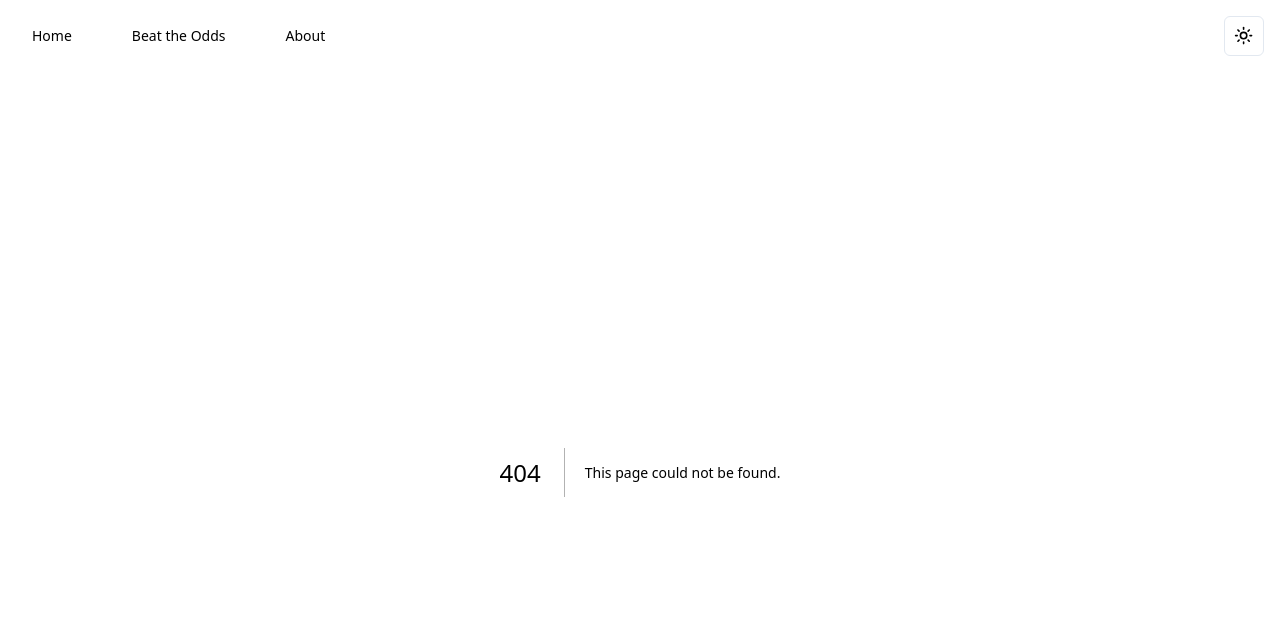
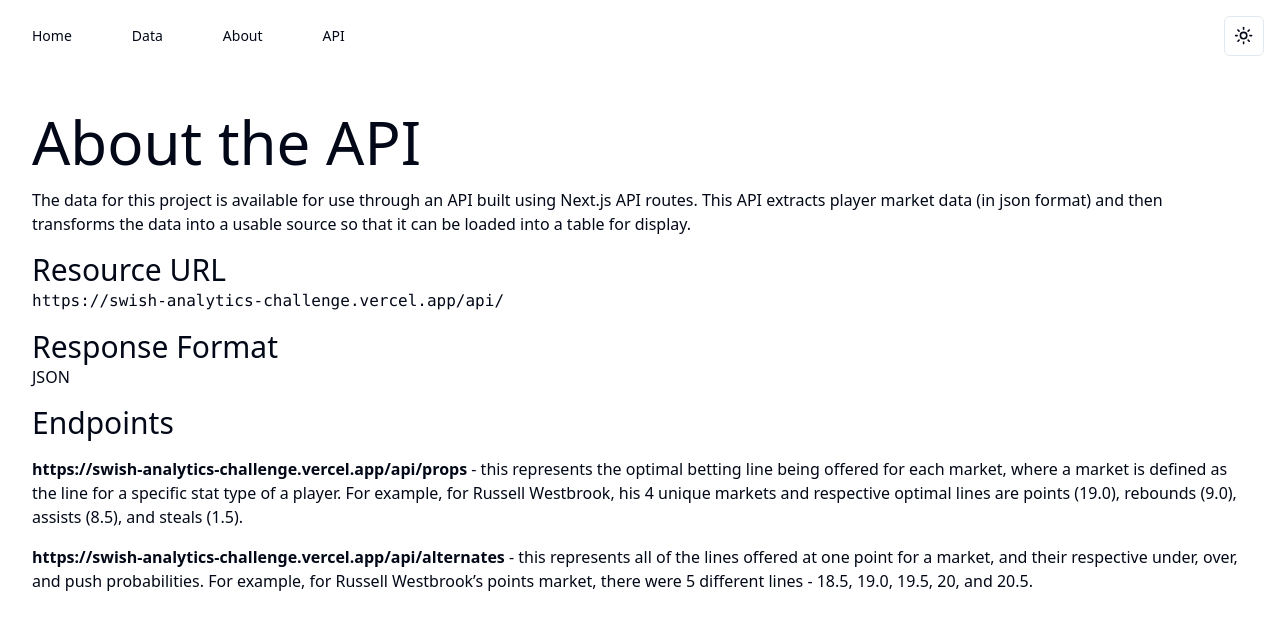
Before and after one commit to philipstubbs13/swish-analytics-challenge, a Next.js app: page /api in a window 1280 px wide. Before the commit this address had no page. Shown: the top 630 px of the page. Built offline with nearby package versions, Linux system fonts and the light colour scheme.

Commit message:
add about and api documentation pages

```diff
--- /dev/null
+++ b/app/api/page.tsx
@@ -0,0 +1,41 @@
+export default function ApiDocumentationPage() {
+  return (
+    <div className={"container mx-auto py-10"}>
+      <h1 className={"text-6xl mb-4"}>About the API</h1>
+      <p className="mb-4">
+        The data for this project is available for use through an API built
+        using Next.js API routes. This API extracts player market data (in json
+        format) and then transforms the data into a usable source so that it can
+        be loaded into a table for display.
+      </p>
+      <div className="mb-4">
+        <h2 className="text-3xl">Resource URL</h2>
+        <code>https://swish-analytics-challenge.vercel.app/api/</code>
+      </div>
+      <div className="mb-4">
+        <h2 className="text-3xl">Response Format</h2>
+        <p>JSON</p>
+      </div>
+      <div className="mb-4">
+        <h2 className="text-3xl mb-4">Endpoints</h2>
+        <ul>
+          <li className="mb-4">
+            <b>https://swish-analytics-challenge.vercel.app/api/props</b> - this
+            represents the optimal betting line being offered for each market,
+            where a market is defined as the line for a specific stat type of a
+            player. For example, for Russell Westbrook, his 4 unique markets and
+            respective optimal lines are points (19.0), rebounds (9.0), assists
+            (8.5), and steals (1.5).
+          </li>
+          <li>
+            <b>https://swish-analytics-challenge.vercel.app/api/alternates</b> -
+            this represents all of the lines offered at one point for a market,
+            and their respective under, over, and push probabilities. For
+            example, for Russell Westbrook’s points market, there were 5
+            different lines - 18.5, 19.0, 19.5, 20, and 20.5.
+          </li>
+        </ul>
+      </div>
+    </div>
+  );
+}
--- a/app/beat-the-odds/page.tsx
+++ b/app/data/page.tsx
@@ -49,7 +49,7 @@ const getData = async (): Promise<IColumn[]> => {
   return tableData;
 };
 
-export default async function BeatTheOddsPage() {
+export default async function DataPage() {
   const data = await getData();
 
   return (
--- a/app/page.tsx
+++ b/app/page.tsx
@@ -1,5 +1,6 @@
 import Link from "next/link";
 import { Button } from "@/components/ui/button";
+import { Routes } from "@/constants/router.constants";
 
 export default function HomePage() {
   return (
@@ -14,9 +15,9 @@ export default function HomePage() {
           Betting on your favorite nba players just got a whole lot easier.
         </p>
         <div>
-          <Link href={"/beat-the-odds"}>
+          <Link href={Routes.Data}>
             <Button className={"px-4 py-2 rounded-lg text-xl"}>
-              Beat the odds
+              Get Started
             </Button>
           </Link>
         </div>
--- a/components/data-table/DataTable.tsx
+++ b/components/data-table/DataTable.tsx
@@ -26,8 +26,6 @@ import {
   DropdownMenu,
   DropdownMenuCheckboxItem,
   DropdownMenuContent,
-  DropdownMenuLabel,
-  DropdownMenuSeparator,
 } from "@/components/ui/dropdown-menu";
 import { Button } from "@/components/ui/button";
 import { DropdownMenuTrigger } from "@radix-ui/react-dropdown-menu";
@@ -73,14 +71,24 @@ export const DataTable = <TData, TValue>(props: IProps<TData, TValue>) => {
 
   return (
     <>
+      <Input
+        placeholder={"Search by player or team"}
+        onChange={(event) => table.setGlobalFilter(event.target.value)}
+        className={"max-w-md mb-4"}
+      />
       <div className={"rounded-md border"}>
         <div className={"flex items-center py-4 px-2"}>
-          <Input
-            placeholder={"Search by player or team"}
-            onChange={(event) => table.setGlobalFilter(event.target.value)}
-            className={"max-w-sm"}
-          />
           <div className="ml-auto flex items-center gap-x-4">
+            {Boolean(columnFilters.length) && (
+              <Button
+                variant={"outline"}
+                size={"sm"}
+                className={"hidden lg:flex"}
+                onClick={() => setColumnFilters([])}
+              >
+                Clear all filters
+              </Button>
+            )}
             <DataTableFilterSelect
               columnName={ColumnName.Position}
               label={"position"}
--- /dev/null
+++ b/components/mode-toggle/ModeToggle.constants.ts
@@ -0,0 +1,11 @@
+export enum Mode {
+  Dark = "dark",
+  Lignt = "light",
+  System = "system",
+}
+
+export const modeOptions = [
+  { label: "Dark", value: Mode.Dark },
+  { label: "Light", value: Mode.Lignt },
+  { label: "System", value: Mode.System },
+];
--- a/components/mode-toggle/ModeToggle.tsx
+++ b/components/mode-toggle/ModeToggle.tsx
@@ -11,6 +11,7 @@ import {
   DropdownMenuItem,
   DropdownMenuTrigger,
 } from "@/components/ui/dropdown-menu";
+import { modeOptions } from "./ModeToggle.constants";
 
 export const ModeToggle = () => {
   const { setTheme } = useTheme();
@@ -33,15 +34,14 @@ export const ModeToggle = () => {
         </Button>
       </DropdownMenuTrigger>
       <DropdownMenuContent align={"end"}>
-        <DropdownMenuItem onClick={() => setTheme("light")}>
-          Light
-        </DropdownMenuItem>
-        <DropdownMenuItem onClick={() => setTheme("dark")}>
-          Dark
-        </DropdownMenuItem>
-        <DropdownMenuItem onClick={() => setTheme("system")}>
-          System
-        </DropdownMenuItem>
+        {modeOptions.map((option) => (
+          <DropdownMenuItem
+            key={option.value}
+            onClick={() => setTheme(option.value)}
+          >
+            {option.label}
+          </DropdownMenuItem>
+        ))}
       </DropdownMenuContent>
     </DropdownMenu>
   );
--- a/components/navigation-menu/NavigationMenu.tsx
+++ b/components/navigation-menu/NavigationMenu.tsx
@@ -10,30 +10,37 @@ import {
   NavigationMenuList,
   navigationMenuTriggerStyle,
 } from "@/components/ui/navigation-menu";
-import { ModeToggle } from "../mode-toggle/ModeToggle";
+import { Routes } from "@/constants/router.constants";
 
 export const NavigationMenu = () => {
   return (
     <UiNavigationMenu>
       <NavigationMenuList>
         <NavigationMenuItem className="pr-1 md:pr-6">
-          <Link href="/" legacyBehavior passHref>
+          <Link href={Routes.Home} legacyBehavior passHref>
             <NavigationMenuLink className={navigationMenuTriggerStyle()}>
               Home
             </NavigationMenuLink>
           </Link>
         </NavigationMenuItem>
         <NavigationMenuItem className="pr-1 md:pr-6">
-          <Link href="/beat-the-odds" legacyBehavior passHref>
+          <Link href={Routes.Data} legacyBehavior passHref>
             <NavigationMenuLink className={navigationMenuTriggerStyle()}>
-              Beat the Odds
+              Data
             </NavigationMenuLink>
           </Link>
         </NavigationMenuItem>
         <NavigationMenuItem className="pr-1 md:pr-6">
-          <Link href="/about" legacyBehavior passHref>
+          <Link href={Routes.About} legacyBehavior passHref>
             <NavigationMenuLink className={navigationMenuTriggerStyle()}>
               About
+            </NavigationMenuLink>
+          </Link>
+        </NavigationMenuItem>
+        <NavigationMenuItem className="pr-1 md:pr-6">
+          <Link href={Routes.ApiDocumentation} legacyBehavior passHref>
+            <NavigationMenuLink className={navigationMenuTriggerStyle()}>
+              API
             </NavigationMenuLink>
           </Link>
         </NavigationMenuItem>
--- /dev/null
+++ b/constants/router.constants.ts
@@ -0,0 +1,6 @@
+export enum Routes {
+  About = "/about",
+  ApiDocumentation = "/api",
+  Data = "/data",
+  Home = "/",
+}
```
Also changed, not shown: 1 other file (tests, documents, lock files or other folders).
